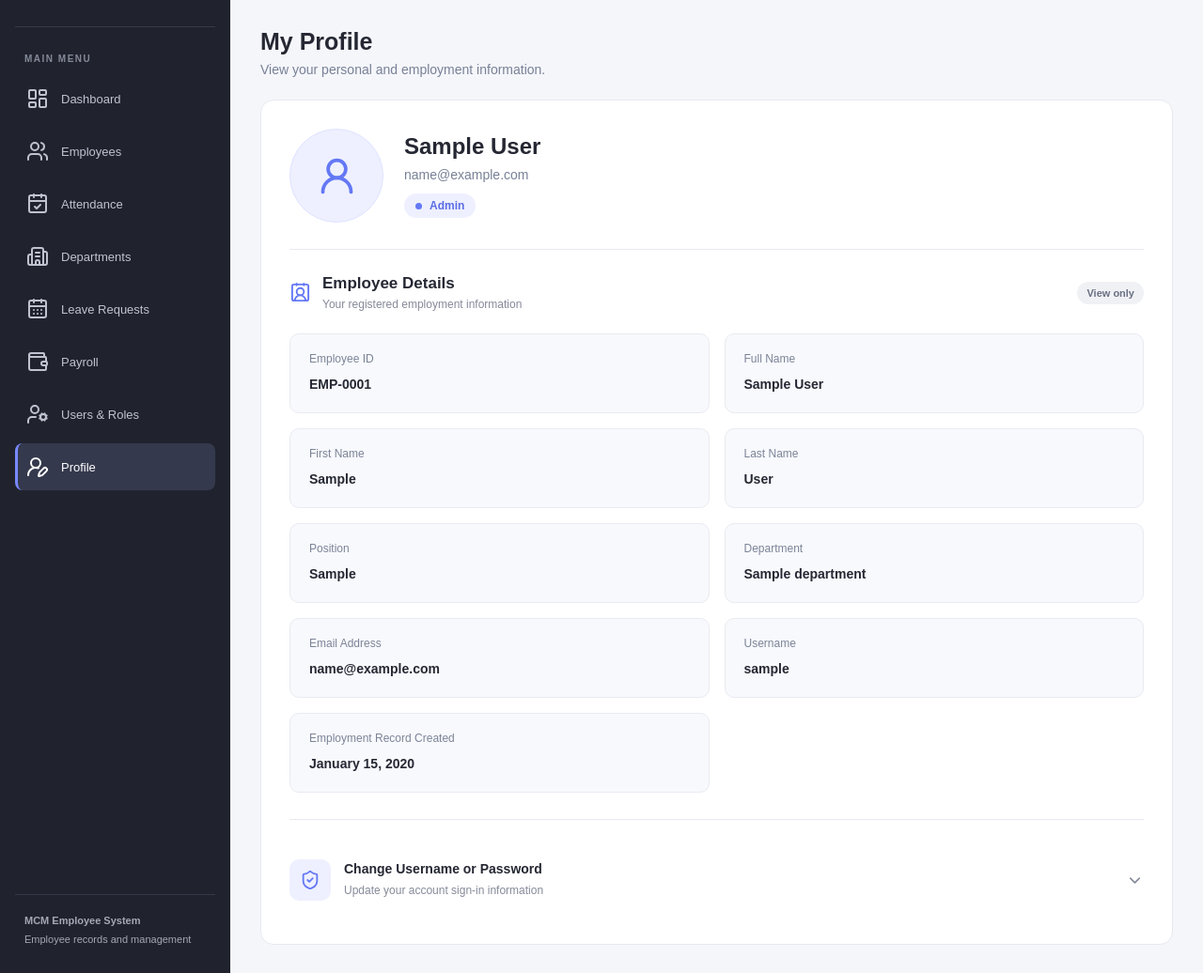
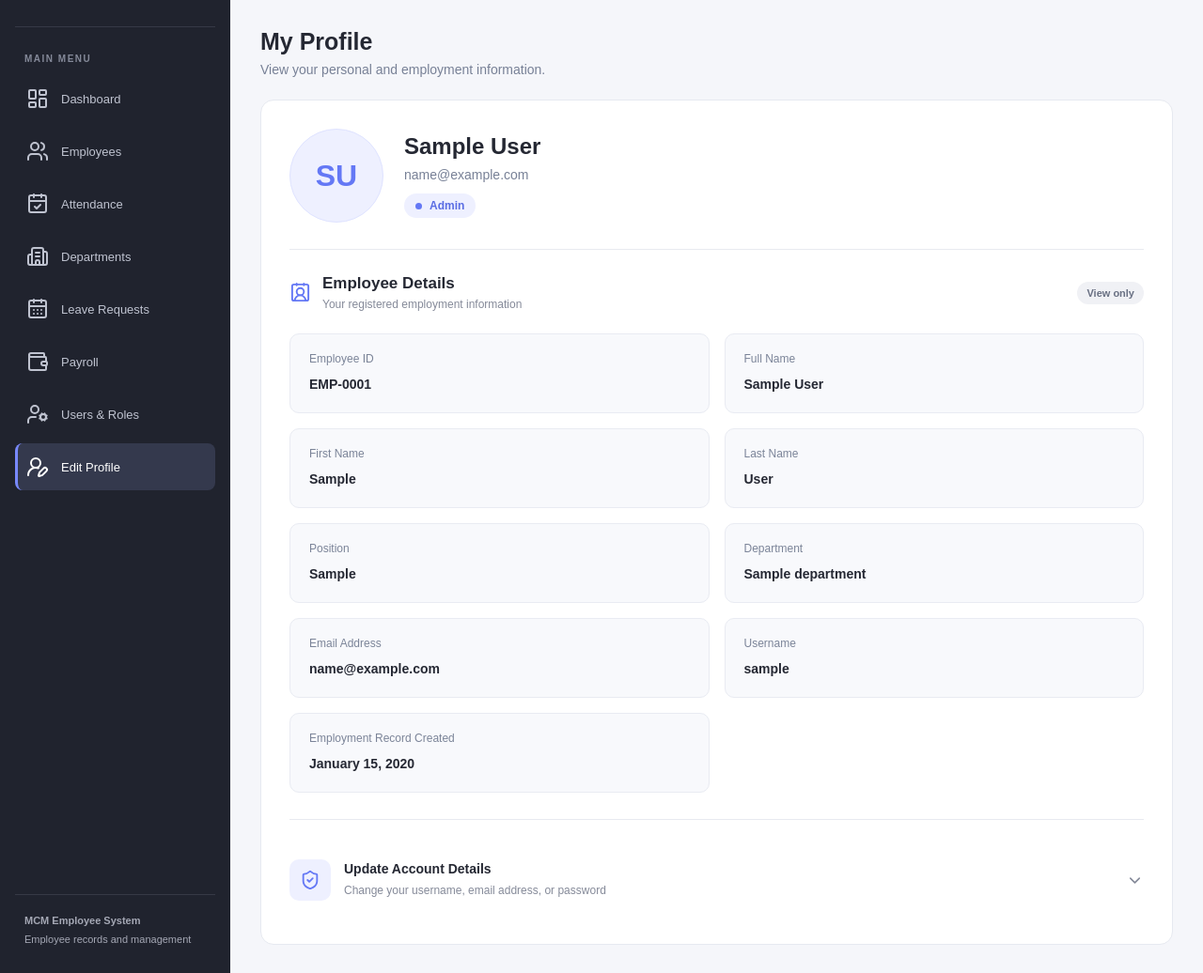
Before and after one commit to jhowen-a11y/Employee-Management-System, a Flask app: page /users/profile in a window 1280 px wide. Shown: the part 76-1112 px from the top of the page at 94% size. Run offline with Flask 3, Linux system fonts and the light colour scheme; a user stored in the database is signed in; tables that the repository leaves empty hold one stand-in row (values such as "Sample post").

Commit message:
feat: enhance profile page with initials display and email field in account settings

```diff
--- a/static/css/style.css
+++ b/static/css/style.css
@@ -629,16 +629,10 @@ body {
     color: #6478f5;
 }
 
-.profile-avatar svg {
-    width: 45px;
-    height: 45px;
-}
-
-.profile-photo {
-    width: 100%;
-    height: 100%;
-    object-fit: cover;
-    border-radius: 50%;
+.profile-initials {
+    font-size: 32px;
+    font-weight: 600;
+    line-height: 1;
 }
 
 .profile-identity {
--- a/templates/base.html
+++ b/templates/base.html
@@ -117,7 +117,7 @@
             <a href="{{ url_for('users.edit_profile') }}"
                class="{% if request.endpoint == 'users.edit_profile' %}active{% endif %}">
                 <i data-lucide="user-round-pen"></i>
-                Profile
+                Edit Profile
             </a>
             {% endif %}
             {% if current_user.role == 'hr' %}
--- a/templates/users/profile.html
+++ b/templates/users/profile.html
@@ -15,28 +15,20 @@
 
 <section class="panel profile-panel">
 
-    <!-- profile -->
     <div class="profile-header">
-        <div class="profile-avatar">
-            {% if current_user.profile_picture %}
-                <img
-                    src="{{ url_for('static', filename='uploads/profile_pictures/' ~ current_user.profile_picture) }}"
-                    alt="Profile picture"
-                    class="profile-photo">
-            {% else %}
-                <i data-lucide="user-round"></i>
-            {% endif %}
+        {% if current_user.employee %}
+            {% set profile_name = current_user.employee.first_name ~ ' ' ~ current_user.employee.last_name %}
+        {% else %}
+            {% set profile_name = current_user.username %}
+        {% endif %}
+        <div class="profile-avatar" aria-hidden="true">
+            <span class="profile-initials">
+                {{ profile_name.split() | map('first') | join('') | upper }}
+            </span>
         </div>
 
         <div class="profile-identity">
-            <h2>
-                {% if current_user.employee %}
-                    {{ current_user.employee.first_name }}
-                    {{ current_user.employee.last_name }}
-                {% else %}
-                    {{ current_user.username }}
-                {% endif %}
-            </h2>
+            <h2>{{ profile_name }}</h2>
 
             <p>{{ current_user.email }}</p>
 
@@ -49,7 +41,6 @@
 
     <div class="profile-divider"></div>
 
-    <!-- emp details -->
     <section class="profile-section">
         <div class="profile-section-heading">
             <i data-lucide="contact-round"></i>
@@ -153,11 +144,10 @@
 
     <div class="profile-divider"></div>
 
-    <!-- acc set sa baba -->
     <button type="button"
             class="account-settings-trigger"
             id="accountSettingsTrigger"
-            aria-expanded="false"
+            aria-expanded="{{ 'true' if request.method == 'POST' else 'false' }}"
             aria-controls="accountSettings"
             onclick="toggleAccountSettings()">
 
@@ -166,21 +156,21 @@
         </span>
 
         <span class="account-settings-text">
-            <strong>Change Username or Password</strong>
-            <small>Update your account sign-in information</small>
+            <strong>Update Account Details</strong>
+            <small>Change your username, email address, or password</small>
         </span>
 
         <i data-lucide="chevron-down"
            class="settings-chevron"
-           id="settingsChevron"></i>
+           id="settingsChevron"
+           style="transform: rotate({{ '180deg' if request.method == 'POST' else '0deg' }});"></i>
     </button>
 
-    <!-- acc set -->
-    <div id="accountSettings" hidden>
+    <div id="accountSettings"{% if request.method != 'POST' %} hidden{% endif %}>
 
         <div class="account-settings-content">
             <h3>Account Settings</h3>
-            <p>Enter your new username or choose a new password.</p>
+            <p>Update your sign-in details. Your current password is only required when changing your password.</p>
 
             <form method="POST"
                   action="{{ url_for('users.edit_profile') }}"
@@ -198,13 +188,21 @@
                         name="username"
                         maxlength="50"
                         autocomplete="username"
-                        value="{{ current_user.username }}"
+                        value="{{ request.form.get('username', current_user.username) }}"
                         required>
                 </div>
 
-                <input type="hidden"
-                       name="email"
-                       value="{{ current_user.email }}">
+                <div class="form-field">
+                    <label for="email">Email Address</label>
+                    <input
+                        type="email"
+                        id="email"
+                        name="email"
+                        maxlength="120"
+                        autocomplete="email"
+                        value="{{ request.form.get('email', current_user.email) }}"
+                        required>
+                </div>
 
                 <div class="form-field">
                     <label for="current_password">Current Password</label>
@@ -278,6 +276,8 @@ function toggleAccountSettings(forceOpen) {
 function cancelAccountSettings() {
     document.getElementById('username').value =
         {{ current_user.username|tojson }};
+    document.getElementById('email').value =
+        {{ current_user.email|tojson }};
 
     document.getElementById('current_password').value = '';
     document.getElementById('new_password').value = '';
```
Also changed, not shown: tests/test_roles.py (+15 -0 lines).
